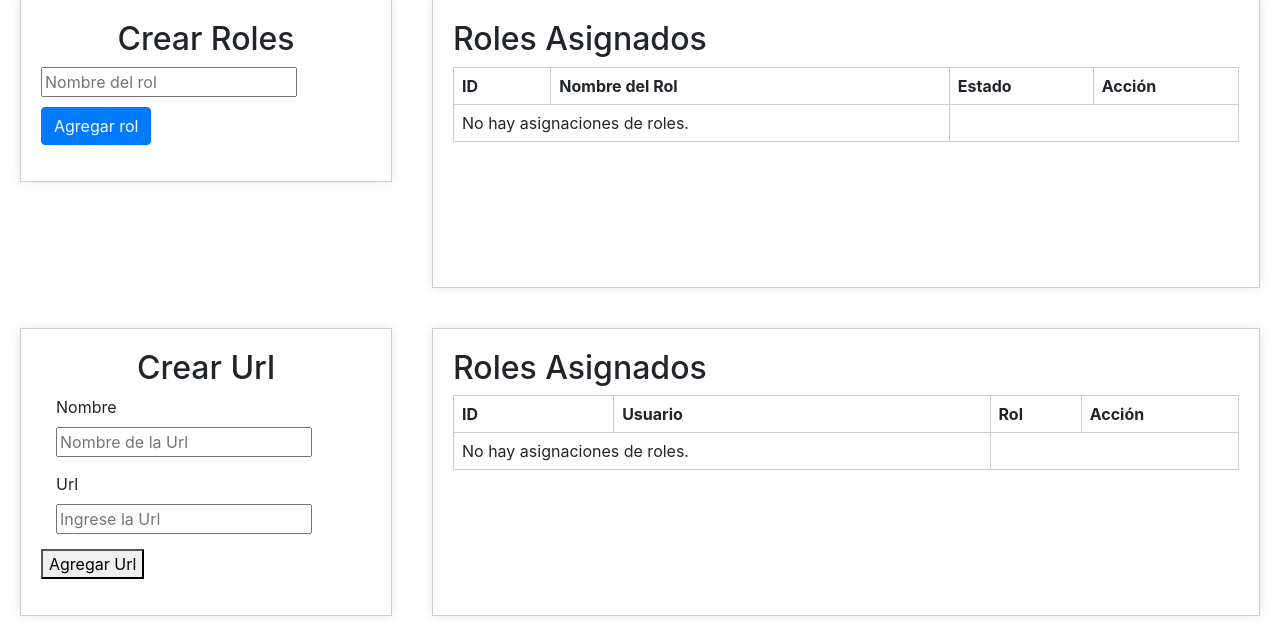
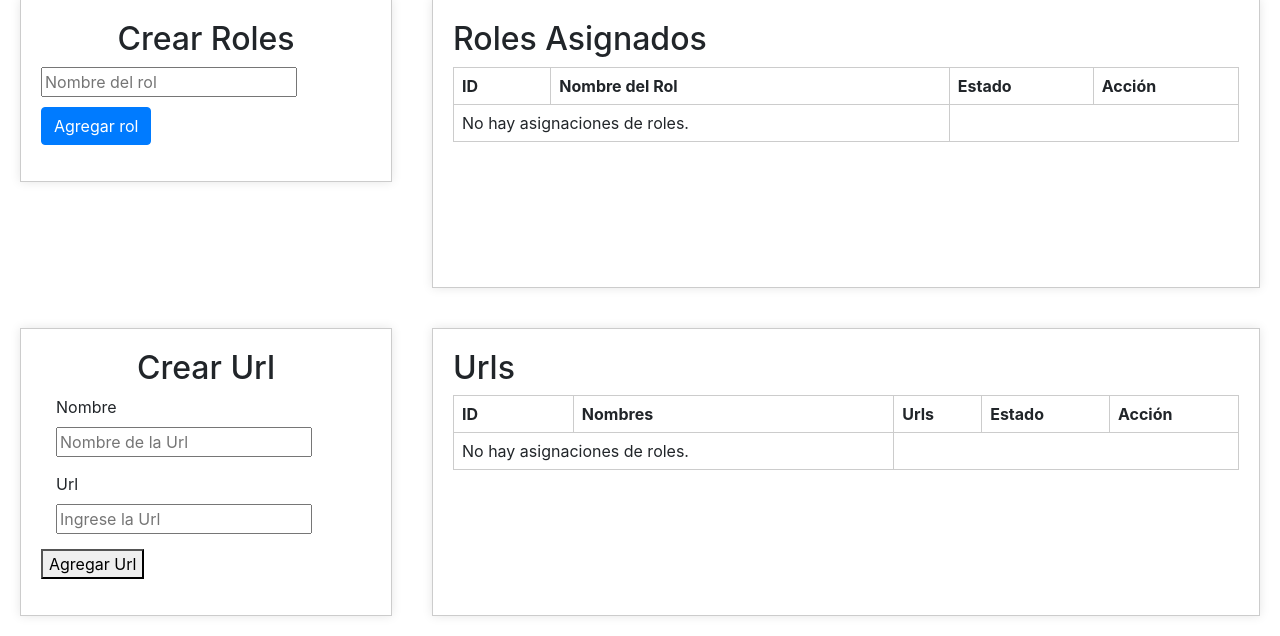
Before and after one commit to nathan314159/proyectosDeSoftware, a CodeIgniter 4 app: the page made by app/Views/admin/assignRolls/index.php in a window 1280 px wide. Shown: the part 373-1009 px from the top of the page. Run offline with PHP 8.4 and a stand-in for CodeIgniter, Linux system fonts and the light colour scheme; the template is opened without the code that fills it, so the values that code supplies are empty; some libraries are stand-ins or nearby versions.

Commit message:
feature/mostrar urls

```diff
--- a/app/Controllers/admin/AdminController.php
+++ b/app/Controllers/admin/AdminController.php
@@ -16,12 +16,13 @@ class AdminController extends BaseController
         $userModel = new UserModel();
         $rolModel = new RolModel();
         $UserRolModel = new UserRolModel();
-        // $rolModel = new FuncionalidadModel();
+        $funcModel = new FuncionalidadModel();
 
         $user = $userModel->showUsers();
         $activeRol = $rolModel->showActiveRols();
         $userRoles = $UserRolModel->showUserRol();
         $roles = $rolModel->showRols();
+        $urls = $funcModel->showfunctions();
 
 
         $data = [
@@ -29,6 +30,7 @@ class AdminController extends BaseController
             "activeRol" => $activeRol,
             "userRoles" => $userRoles,
             "roles" => $roles,
+            "urls" => $urls
         ];
         // print_r(["userRoles" => $userRoles]);
         // dd($data);
--- a/app/Views/admin/assignRolls/index.php
+++ b/app/Views/admin/assignRolls/index.php
@@ -261,43 +261,37 @@ contra#_222z
         </div>
 
         <div class="asignar-roles-table">
-            <h2>Roles Asignados</h2>
+            <h2>Urls</h2>
             <div class="table-scroll">
                 <table>
                     <thead>
                         <tr>
                             <th>ID</th>
-                            <th>Usuario</th>
-                            <th>Rol</th>
+                            <th>Nombres</th>
+                            <th>Urls</th>
+                            <th>Estado</th>
                             <th colspan="2">Acción</th>
                         </tr>
                     </thead>
                     <tbody>
 
-                        <?php if (!empty($userRoles)): ?>
+                        <?php if (!empty($urls)): ?>
                             <?php $contador = 1; ?>
-                            <?php foreach ($userRoles as $row): ?>
+                            <?php foreach ($urls as $row): ?>
                                 <tr>
                                     <td><?= esc($contador) ?></td>
-                                    <td><?= esc($row['users_nombre']) . " " . esc($row['users_apellido']) ?></td>
-                                    <td><?= esc($row['rol_nombre']) ?></td>
+                                    <td><?= esc($row['funcionalidad_nombre_funcion']) ?></td>
+                                    <td><?= esc($row['funcionalidad_url']) ?></td>
+                                    <td><?= esc($row['funcionalidad_estado']) ?></td>
 
                                     <!-- Hidden data for JS Add hidden inputs outside of <td> so you can access them via JS. -->
-                                    <input type="hidden" class="id_users_rol" value="<?= esc($row['id_users_rol']) ?>">
-                                    <input type="hidden" class="id_users" value="<?= esc($row['id_users']) ?>">
-                                    <input type="hidden" class="id_rol" value="<?= esc($row['id_rol']) ?>">
+                                    <input type="hidden" class="id_funcionalidad" id="id_funcionalidad" value="<?= esc($row['id_funcionalidad']) ?>">
 
                                     <td class="acciones">
-                                        <form class="delete-form"
-                                            action="<?= base_url('admin/deleteUserRol') ?>"
-                                            method="GET">
-                                            <input type="hidden" name="id_users_rol" value="<?= esc($row['id_users_rol']) ?>">
-                                            <button type="submit" class="btn btn-danger px-4">Eliminar</button>
-                                        </form>
-
-                                        <!--<form action="<?= base_url('admin/editUserRol/' . $row['id_users_rol']) ?>" method="POST" );">-->
-                                        <button type="button" class="btnActualizarUserRol btn btn-warning btn-sm">Actualizar</button>
-                                        <!--</form>-->
+                                        <!-- Eliminar -->
+                                        <button type="button" class="btnActualizarUrl btn btn-danger px-4">Eliminar</button>
+                                        <!-- Actualizar -->
+                                        <button type="button" class="btnActualizarUrl btn btn-warning btn-sm">Actualizar</button>
                                     </td>
                                 </tr>
                                 <?php $contador++; ?>
```
Also changed, not shown: app/Models/FuncionalidadModel.php (+12 -7 lines).
